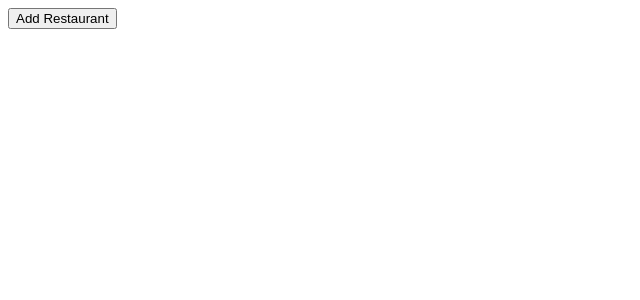
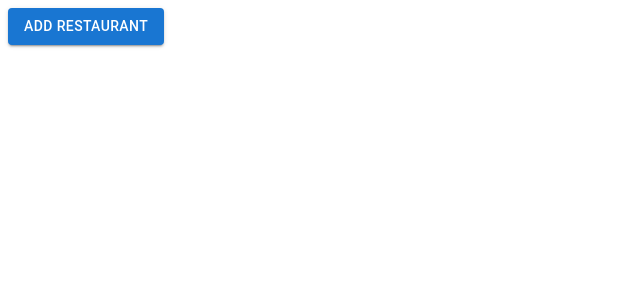
Before and after one commit to gBoole01/react-ts-tdd-restaurant-rating-app, a React (Vite) app: page / in a window 1280 px wide. Shown: the top 300 px of the page, without its empty margins (0-640 px from the left). Built offline with nearby package versions, Linux system fonts and the light colour scheme.

Commit message:
feat: add material ui

```diff
--- a/package.json
+++ b/package.json
@@ -13,6 +13,11 @@
     "e2e": "cypress open"
   },
   "dependencies": {
+    "@emotion/react": "^11.10.5",
+    "@emotion/styled": "^11.10.5",
+    "@fontsource/roboto": "^4.5.8",
+    "@mui/icons-material": "^5.11.0",
+    "@mui/material": "^5.11.4",
     "react": "^18.2.0",
     "react-dom": "^18.2.0"
   },
--- a/src/components/RestaurantListPage.tsx
+++ b/src/components/RestaurantListPage.tsx
@@ -1,3 +1,4 @@
+import { Button } from '@mui/material'
 import { useState } from 'react'
 import NewRestaurantForm from './NewRestaurantForm'
 import RestaurantList from './RestaurantList'
@@ -17,13 +18,14 @@
 
   return (
     <>
-      <button
+      <Button
+        variant="contained"
         type="button"
         data-testid="addRestaurantButton"
-        onClick={() => setShowRestaurantForm(true)}
+        onClick={() => setShowRestaurantForm(!showRestaurantForm)}
       >
         Add Restaurant
-      </button>
+      </Button>
       {showRestaurantForm && <NewRestaurantForm onSave={onAddRestaurant} />}
       <RestaurantList restaurants={restaurants} />
     </>
```
Also changed, not shown: 1 other file (tests, documents, lock files or other folders).
